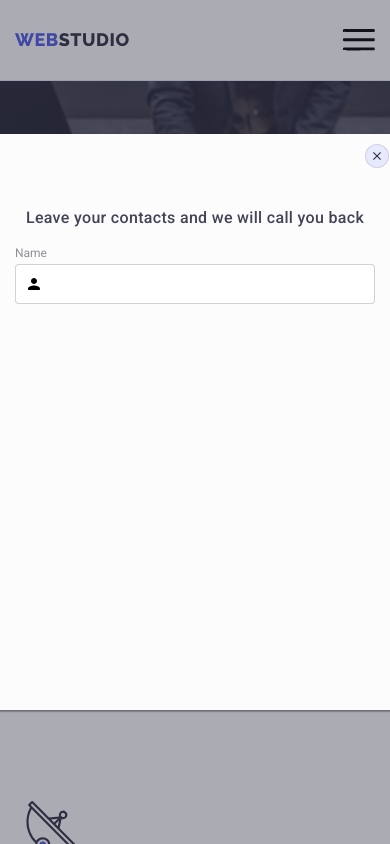
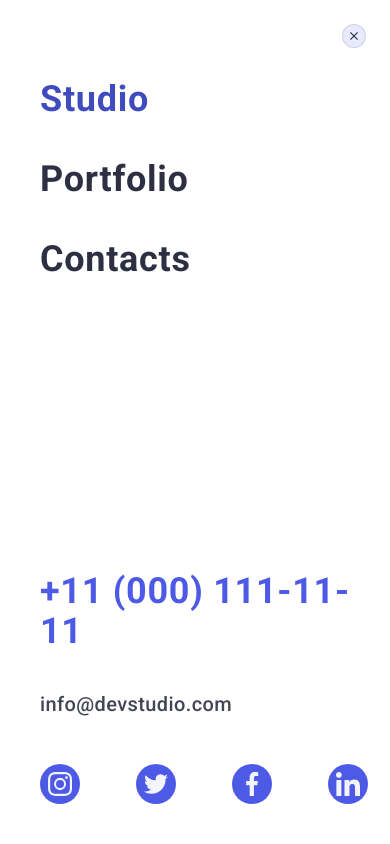
Before and after one commit to Andrii1308/goit-markup-hw-07, a plain HTML site: page index.html in a window 390 px wide. Both pictures are taken after a click on the button 359 px from the left and 40 px from the top of the page. Shown: the top 844 px of the page. Drawn offline with nearby package versions, Linux system fonts and the light colour scheme.

Commit message:
menu, hero ready

```diff
--- a/css/media.css
+++ b/css/media.css
@@ -1,3 +1,43 @@
+.menu {
+    display: flex;
+    padding: 0;
+    margin: 0;
+    list-style: none;
+}
+
+@media (max-width: 767px) {
+    .menu {
+        display: none;
+    }
+}
+
+.menu .link {
+    padding: 10px;
+    color: inherit;
+    text-decoration: none;
+}
+
+.menu .link:hover,
+.menu .link:focus {
+    text-decoration: underline;
+}
+
+.menu-toggle {
+    min-height: 40px;
+    min-width: 40px;
+    display: flex;
+    align-items: center;
+    justify-content: center;
+
+    margin: 0;
+    padding: 0;
+    background-color: transparent;
+    cursor: pointer;
+    border: none;
+    border-radius: 50%;
+    outline: none;
+}
+
 @media screen and (min-width: 768px) {
 
     .container {
@@ -8,6 +48,144 @@
        max-width: 768px;
     }
 
+    .menu-toggle {
+        display: none;
+    }
+
+}
+
+.menu-toggle:hover,
+.menu-toggle:focus {
+    background-color: rgba(0, 0, 0, 0.1);
+}
+
+.menu-container {
+    position: fixed;
+    top: 0;
+    left: 0;
+    width: 100vw;
+    height: 100vh;
+    padding: 80px 0 40px 40px;
+    background-color: #ffffff;
+    z-index: 999;
+    display: flex;
+        flex-direction: column;
+        justify-content: space-between;
+
+    transform: translateX(100%);
+    transition: transform 250ms ease-in-out;
+}
+
+.menu-container.is-open {
+    transform: translateX(0);
+}
+
+.menu-container .menu-toggle {
+    position: absolute;
+    top: 24px;
+    right: 16px;
+    color: #fff;
+}
+
+.menu-close-button {
+    position: absolute;
+    right: 24px;
+    top: 24px;
+    background-color: #E7E9FC;
+    width: 24px;
+    height: 24px;
+    border-radius: 50%;
+    cursor: pointer;
+    border: 1px solid rgba(0, 0, 0, 0.1);
+    display: inline-flex;
+    justify-content: center;
+    align-items: center;
+    fill: var(--first-bg-color);
+}
+
+.menu-close-button:hover {
+    background-color: var(--header-hover-color);
+    fill: #FFFFFF;
+}
+
+.mobile-menu {
+    padding: 0;
+    margin: 0;
+    list-style: none;
+}
+
+.mobile-menu .link {
+    display: block;
+    font-style: normal;
+    font-weight: 700;
+    font-size: 36px;
+    line-height: 1.11;
+    letter-spacing: 0.02em;
+    text-transform: capitalize;
+    color: var(--first-bg-color);
+    padding-bottom: 40px;
+}
+
+.mobile-menu .current-mobile-page {
+    color: var(--header-hover-color);
+}
+
+ .menu-address {
+    display: flex;
+    flex-direction: column;
+    gap: 40px;
+    margin-bottom: 48px;
+}
+
+.menu-contacts-tel {
+    font-style: normal;
+    font-weight: 700;
+    font-size: 36px;
+    line-height: 1.11;
+    letter-spacing: 0.02em;
+    text-transform: capitalize;
+    color: var(--order-service-button-color);
+}
+
+.menu-contacts-mail {
+    font-style: normal;
+    font-weight: 500;
+    font-size: 20px;
+    line-height: 1.2;
+    letter-spacing: 0.02em;
+    color: var(--primary-text-color);
+}
+
+.menu-social {
+    display: flex;
+    flex-direction: row;
+    align-items: flex-start;
+    padding: 0px;
+    gap: 56px;
+}
+
+.menu-social-item {
+    width: 40px;
+    height: 40px;
+}
+
+.menu-social-link {
+    display: flex;
+    width: 40px;
+    height: 40px;
+    border-radius: 50%;
+    fill: var(--second-bg-color);
+    background-color: var(--order-service-button-color);
+    justify-content: center;
+    align-items: center;
+}
+
+.menu-social-link:is(:hover, :focus) {
+    background-color: var(--header-hover-color);
+}
+
+.menu-social-link {
+    transition: background-color var(--transition-dur);
 }
 
 @media screen and (min-width: 1158px) {
--- a/css/styles.css
+++ b/css/styles.css
@@ -62,8 +62,8 @@ body {
 
 
 .section {
-    padding-top: 120px;
-    padding-bottom: 120px;
+    padding-top: 96px;
+    padding-bottom: 96px;
 }
 
 .visually-hidden {
@@ -126,25 +126,11 @@ body {
     border-bottom: 1px solid #E7E9FC;
 }
 
-.header .container {
+.header-box .nav-box {
     min-height: 80px;
+    background: #FFFFFF;
     display: flex;
-    align-items: center;
-    justify-content:space-between;
-}
-
-.header-box {
-    box-sizing: border-box;
-    background: #FFFFFF;
-    display: block;
     justify-content: space-between;
-    padding-top: 24px;
-    padding-bottom: 24px;
-}
-
-.nav-box {
-    display: flex;
-    align-items: center;
 }
 
 .nav-box-list {
@@ -200,27 +186,15 @@ body {
 }
 
 .address-box {
-    display: block;
+    display: flex;
 }
 
 .address-box-list {
-    display: block;
+    display: flex;
     gap: 40px;
 }
 
 /* Mobile menu */
-
-.menu-button {
-    display: inline-flex;
-    margin: 0;
-    padding: 0;
-    border: none;
-    background-color: transparent;
-}
-
-.menu-button .icon-close {
-    display: none;
-}
 
 /* Hero section */
 
@@ -251,16 +225,17 @@ body {
 
 .hero-heading-box {
     max-width: 320px;
-    margin: 0 ;
+    margin: 0 auto;
 }
 
 .hero-heading {
     font-style: normal;
     font-weight: 700;
-    font-size: 56px;
-    line-height: 1.07;
+    font-size: 36px;
+    line-height: 1.11;
     text-align: center;
     letter-spacing: 0.02em;
+    text-transform: capitalize;
     color: var(--second-text-color);
 }
 
@@ -292,7 +267,7 @@ body {
     gap: 10px;
     box-shadow: 0px 4px 4px rgba(0, 0, 0, 0.15);
     border-radius: 4px;
-    margin: 48px auto;
+    margin: 72px auto;
     border: none;
 }
 
@@ -313,10 +288,10 @@ body {
 }
 
 .modal {
-    width: 408px;
-    height: 576px;
+    width: 392px;
+    height: 586px;
     position: absolute;
-    top: 50%;
+    top: 83%;
     left: 50%;
     transform: translate(-50%, -50%) scale(1);
     background: var(--modal-background);
@@ -617,7 +592,7 @@ body {
 
 /* Our team */
 
-/* .team-section {
+.team-section {
     background-color: #F4F4FD;
 }
 
@@ -707,7 +682,7 @@ body {
 .team-position {
     padding-top: 32px;
     padding-bottom: 32px;
-} */
+}
 
 /* Клієнти */
 
--- a/index.html
+++ b/index.html
@@ -20,39 +20,19 @@
 <body>
     <header class="header">
         <div class="container header-box">
-            <a href="./index.html" class="logo link">Web<span class="logo-part">Studio</span></a>
             <nav class="nav-box">
-                                <button type="button" class="menu-button" data-menu-open>
-                                    <svg width="32" height="22" aria-label="Mobile menu">
-                                        <use class="icon-menu" href="./images/sprite-icons.svg#mobile-menu-button"></use>
-                                        <use class="icon-close" href="./images/sprite-icons.svg#modal-close-button"></use>
-                                    </svg>
-                                </button>
-                                <div class="backdrop is-hidden" data-menu>
-                                    <div class="modal">
-                                        <button type="button" class="close-button" data-menu-close>
-                                            <svg class="modal-close">
-                                                <use href="./images/sprite-icons.svg#modal-close-button"></use>
-                                            </svg>
-                                        </button>
-                                        <p class="modal-header">Leave your contacts and we will call you back</p>
-                                        <form>
-                                            <label class="modal-label">
-                                                Name
-                                                <span class="input-box">
-                                                    <svg width="18" height="24" class="input-icon">
-                                                        <use href="./images/sprite-icons.svg#form-name"></use>
-                                                    </svg>
-                                                    <input type="text" name="user-name" id="form-name" class="modal-input" required>
-                                                </span>
-                                        </form>
-                                    </div>
-                                </div>
-                <!-- <ul class="list nav-box-list">
+                <a href="./index.html" class="logo link">Web<span class="logo-part">Studio</span></a>
+                <button class="menu-toggle js-open-menu" aria-expanded="false" aria-controls="mobile-menu">
+                    <svg width="32" height="32" fill="currentColor">
+                        <use class="icon-menu" href="./images/sprite-icons.svg#mobile-menu-button"></use>
+                    </svg>
+                </button>
+                <ul class="menu">
                     <li><a class="nav-list-item link current-page" href="./index.html">Studio</a></li>
-                    <li><a class="nav-list-item link" href="./portfolio.html" target="_blank" rel="noreferrer noopener nofollow">Portfolio</a></li>
+                    <li><a class="nav-list-item link" href="./portfolio.html" target="_blank"
+                            rel="noreferrer noopener nofollow">Portfolio</a></li>
                     <li><a class="nav-list-item link" href="">Contacts</a></li>
-                </ul> -->
+                </ul>
             </nav>
             <!-- <address class="address address-box">
                 <ul class="list address-box-list">
@@ -449,7 +429,66 @@
             </div>
         </div>
     </footer>
+    <div class="menu-container js-menu-container" id="mobile-menu">
+        <button type="button" class="menu-close-button js-close-menu" data-modal-close>
+            <svg class="modal-close">
+                <use href="./images/sprite-icons.svg#modal-close-button"></use>
+            </svg>
+        </button>
+        <ul class="mobile-menu">
+            <li class="mobile-link"><a class="link current-mobile-page" href="./index.html">Studio</a></li>
+            <li class="mobile-link"><a class="link" href="./portfolio.html" target="_blank"
+                    rel="noreferrer noopener nofollow">Portfolio</a></li>
+            <li><a class="link" href="">Contacts</a></li>
+        </ul>
+        <div>
+            <address>
+                <ul class="list menu-address">
+                    <li><a class="menu-contacts-tel link" href="tel:+110001111111">+11 (000) 111-11-11</a></li>
+                    <li><a class="menu-contacts-mail link" href="mailto:info@devstudio.com">info@devstudio.com</a></li>
+                </ul>
+            </address>
+            <ul class="list menu-social">
+                <li class="menu-social-item">
+                    <a class="link menu-social-link" href="https://www.instagram.com/" target="_blank"
+                        rel="noreferrer noopener nofollow">
+                        <svg width="24" height="24">
+                            <use href="./images/sprite-icons.svg#instagram"></use>
+                        </svg>
+                    </a>
+                </li>
+                <li class="menu-social-item">
+                    <a class="link menu-social-link" href="https://twitter.com/?lang=uk" target="_blank"
+                        rel="noreferrer noopener nofollow">
+                        <svg width="24" height="24">
+                            <use href="./images/sprite-icons.svg#twitter"></use>
+                        </svg>
+                    </a>
+                </li>
+                <li class="menu-social-item">
+                    <a class="link menu-social-link" href="https://uk-ua.facebook.com/" target="_blank"
+                        rel="noreferrer noopener nofollow">
+                        <svg width="24" height="24">
+                            <use href="./images/sprite-icons.svg#facebook"></use>
+                        </svg>
+                    </a>
+                </li>
+                <li class="menu-social-item">
+                    <a class="link menu-social-link" href="https://www.linkedin.com/" target="_blank"
+                        rel="noreferrer noopener nofollow">
+                        <svg width="24" height="24">
+                            <use href="./images/sprite-icons.svg#linkedin"></use>
+                        </svg>
+                    </a>
+                </li>
+            </ul>
+        </div>
+    </div>
+
+    <script defer src="https://cdnjs.cloudflare.com/ajax/libs/body-scroll-lock/3.1.5/bodyScrollLock.min.js"
+        integrity="sha512-HowizSDbQl7UPEAsPnvJHlQsnBmU2YMrv7KkTBulTLEGz9chfBoWYyZJL+MUO6p/yBuuMO/8jI7O29YRZ2uBlA=="
+        crossorigin="anonymous"></script>
+    <script defer src="js/mobile-menu.js"></script>
     <script src="./js/modal.js"></script>
-    <script src="./js/mobile-menu.js"></script>
 </body>
 </html>
--- a/js/mobile-menu.js
+++ b/js/mobile-menu.js
@@ -1,18 +1,28 @@
 (() => {
-  const refs = {
-    openMenuBtn: document.querySelectorAll('[data-menu-open]'),
-    closeMenuBtn: document.querySelector('[data-menu-close]'),
-    menu: document.querySelector('[data-menu]'),
+  const mobileMenu = document.querySelector('.js-menu-container');
+  const openMenuBtn = document.querySelector('.js-open-menu');
+  const closeMenuBtn = document.querySelector('.js-close-menu');
+
+  const toggleMenu = () => {
+    const isMenuOpen =
+      openMenuBtn.getAttribute('aria-expanded') === 'true' || false;
+    openMenuBtn.setAttribute('aria-expanded', !isMenuOpen);
+    mobileMenu.classList.toggle('is-open');
+
+    const scrollLockMethod = !isMenuOpen
+      ? 'disableBodyScroll'
+      : 'enableBodyScroll';
+    bodyScrollLock[scrollLockMethod](document.body);
   };
 
-  refs.openMenuBtn.forEach((el) => {
-    el.addEventListener('click', toggleMenu);
+  openMenuBtn.addEventListener('click', toggleMenu);
+  closeMenuBtn.addEventListener('click', toggleMenu);
+
+  // Close the mobile menu on wider screens if the device orientation changes
+  window.matchMedia('(min-width: 768px)').addEventListener('change', e => {
+    if (!e.matches) return;
+    mobileMenu.classList.remove('is-open');
+    openMenuBtn.setAttribute('aria-expanded', false);
+    bodyScrollLock.enableBodyScroll(document.body);
   });
-
-  refs.closeMenuBtn.addEventListener('click', toggleMenu);
-
-  function toggleMenu() {
-    refs.menu.classList.toggle('is-hidden');
-    document.body.classList.toggle('no-scroll');
-  }
 })();
```
